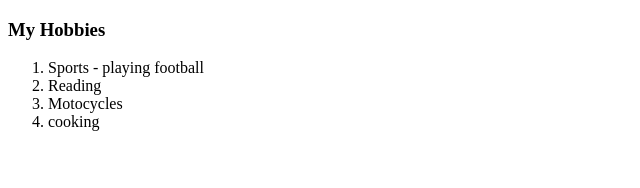
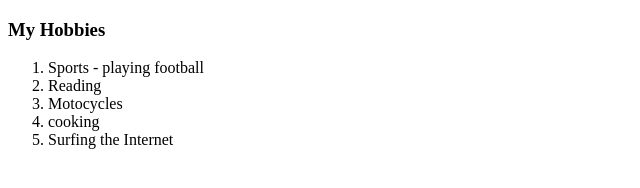
Before and after one commit to misleading-cobra/cv, a plain HTML site: page hobbies.html in a window 1280 px wide. Shown: the whole page, without its empty margins (0-640 px from the left). Drawn offline with Linux system fonts and the light colour scheme.

Commit message:
updated hobbies.html

```diff
--- a/hobbies.html
+++ b/hobbies.html
@@ -11,6 +11,7 @@
       <li>Reading</li>
       <li>Motocycles</li>
       <li>cooking</li>
+      <li>Surfing the Internet</li>
     </ol>
   </body>
 </html>
```
